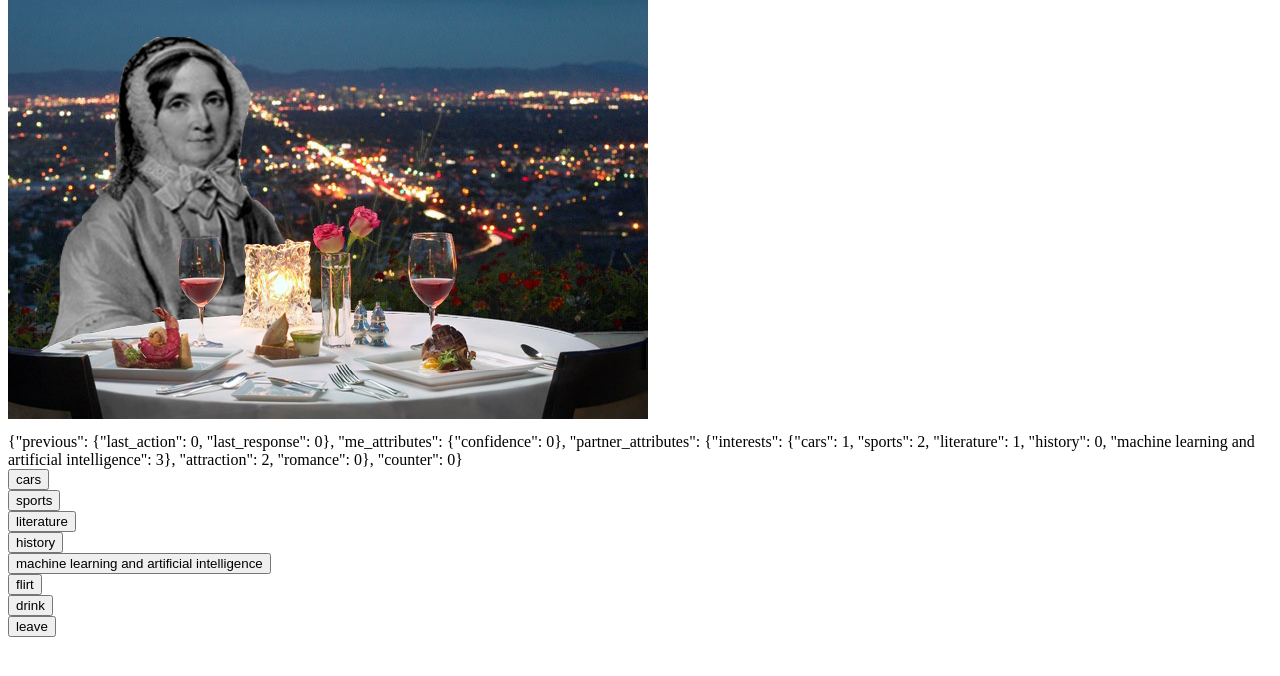
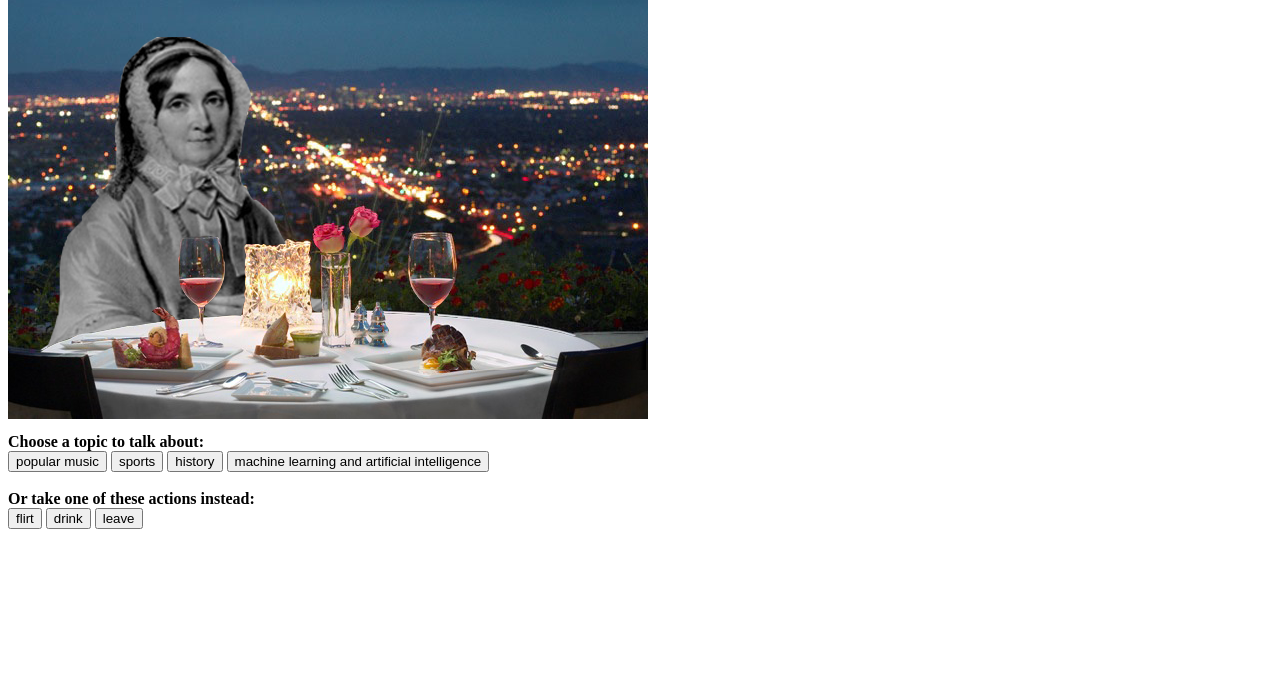
Before and after one commit to SimonCarryer/date, a Flask app: page /date in a window 1280 px wide. Shown: the part 67-743 px from the top of the page. Run offline with Flask 2, Linux system fonts and the light colour scheme.

Commit message:
user interface

```diff
--- a/application.py
+++ b/application.py
@@ -8,7 +8,7 @@ import random
 application = Flask(__name__)
 cors = CORS(application)
 partners = ['grimaldi', 'louisa']
-actions = ['cars', 'sports', 'literature', 'history', 'machine learning and artificial intelligence', 'flirt', 'drink', 'leave']
+actions = ['popular music', 'sports', 'history', 'machine learning and artificial intelligence', 'flirt', 'drink', 'leave']
 def outcome_lookup(outcome):
     if outcome < -1:
         return 'worst'
@@ -26,6 +26,10 @@ def date():
     last_state = request.form.get('state_json', None)
     date = {'partner': partner}
     new_state, reward, done = get_date_response(last_state, action)
+    if action is not None and action in actions[:4]:
+        date['topic'] = action
+    else:
+        date['topic'] = None
     if reward < 0 and new_state['previous']['last_action'] != 6:
         date['emotion'] = 'frown'
     elif reward > 0:
--- a/date/date_env.py
+++ b/date/date_env.py
@@ -1,7 +1,7 @@
 import random
 
 reward_dict = {topic: {-1: (-1, False), 0: (0, False), 1: (1, False),  -2: (-3, True)} for topic in
-     ['cars', 'sports', 'literature', 'history', 'machine learning and artificial intelligence']}
+     ['popular music', 'sports', 'history', 'machine learning and artificial intelligence']}
 reward_dict['flirt'] = {2: (12, True), -1: (-1, False), 0: (0, False), 1:(1, False), -2: (-6, True)}
 reward_dict['leave'] = {0: (-2, True)}
 reward_dict['drink'] = {0: (-1, False)}
@@ -9,7 +9,7 @@ reward_dict['drink'] = {0: (-1, False)}
 class LoveInterest:
     def __init__(self, attributes=None):
         if attributes is None:
-            topics = ['cars', 'sports', 'literature', 'history', 'machine learning and artificial intelligence']
+            topics = ['popular music', 'sports', 'history', 'machine learning and artificial intelligence']
             interests = random.sample([0, 1, 1, 2, 3], 5)
             self.interests = {topic: interest for topic, interest in zip(topics, interests)}
             self.attraction = 2
@@ -21,14 +21,14 @@ class LoveInterest:
 
     def talk(self, topic, quality):
         if quality >= 4:
-            return -2
+            return random.choice([0, 1])
         success_level = self.interests[topic] + quality
         if success_level >= 3:
             self.attraction += 1
             return random.choice([0, 1])
         if success_level <= 2:
             self.attraction -= 1
-            if self.attraction <= 0:
+            if self.attraction < 0:
                 return -2
             else:
                 return random.choice([0, -1])
@@ -39,13 +39,13 @@ class LoveInterest:
             if self.romance >=2:
                 return 2
             else:
-                return random.choice([0, 1])
+                return random.choice([0, 1, 1])
         else:
             self.attraction -= 1
-            if self.attraction <= 0:
+            if self.attraction < 0:
                 return -2
             else:
-                return random.choice([0, -1])
+                return random.choice([0, -1, -1])
 
     def state(self):
         return {'interests': self.interests, 'attraction': self.attraction, 'romance': self.romance}
@@ -86,7 +86,7 @@ class Me:
 
 class Date():
     def __init__(self, partner_attributes=None, me_attributes=None, previous=None, counter=0):
-        self.actions = ['cars', 'sports', 'literature', 'history', 'machine learning and artificial intelligence', 'flirt', 'drink', 'leave']
+        self.actions = ['popular music', 'sports', 'history', 'machine learning and artificial intelligence', 'flirt', 'drink', 'leave']
         self.partner = LoveInterest(attributes=partner_attributes)
         self.me = Me(attributes=me_attributes)
         self.counter = counter
--- a/templates/date.html
+++ b/templates/date.html
@@ -12,15 +12,24 @@
         <img class="imageTwo image" src="static/images/{{ date.partner }}/torso.png">
         <img class="imageThree image" src="static/images/table.png">
         <img class="imageFour image" src="static/images/{{ date.partner }}/{{ date.emotion }}.png">
+        {% if date.topic %}<img class="imageOne image" src="static/images/speech/{{ date.topic }}/{{ date.counter % 3}}.png">{% endif %}
 </div>
 <div class="nav">
-{{ date.state_json  }}
 <form method="POST">
         <input type="hidden" name="partner" value="{{ date.partner }}"/>
         <input type="hidden" name="state_json" value="{{ date.state_json }}"/>
         <input type="hidden" name="counter" value="{{ date.counter + 1}}"/>
-        {% for action in date.actions %}
-        <input name ="action" value="{{action}}" type="submit"><br>
+        {% if date.topic %}<b>Keep talking about {{ date.topic }}:</b><br>
+        <input name="action" value="{{date.topic}}" type="submit"><br><br>
+        {% endif %}
+        <b>Choose a{% if date.topic %}nother{% endif %} topic to talk about:</b><br>
+        {% for action in date.actions[0:4] if action != date.topic %}
+        <input name="action" value="{{action}}" type="submit">
+        {% endfor %}
+        <br><br>
+        <b>Or take one of these actions instead:</b><br>
+        {% for action in date.actions[4:] %}
+        <input name="action" value="{{action}}" type="submit">
         {% endfor %}
     </form>
 </div>
```
Also changed, not shown: templates/welcome.html (+7 -0 lines), static/images/speech/history/0.png (added), static/images/speech/history/1.png (added), static/images/speech/history/2.png (added), static/images/speech/machine learning and artificial intelligence/0.png (added), static/images/speech/popular music/0.png (added), static/images/speech/popular music/1.png (added), static/images/speech/sports/0.png (added), static/images/speech/sports/1.png (added), static/images/speech/sports/2.png (added).
